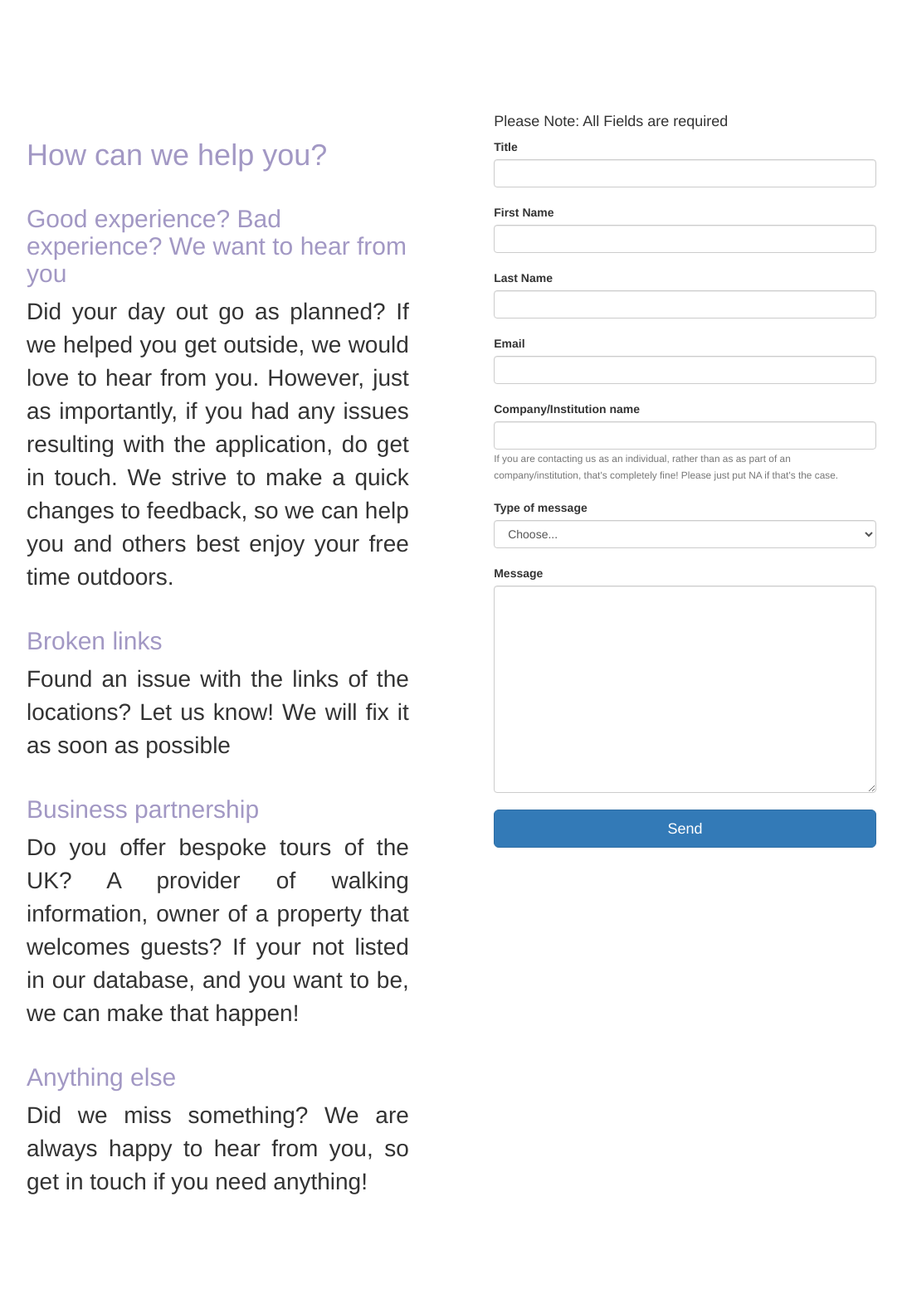
After one commit to sbaker-dev/ToTheGreatOutDoors, a Django app: page /contact in a window 1280 px wide. The commit adds this page. Shown: the part 401-1984 px from the top of the page at 83% size, without its empty margins (96-1183 px from the left). Run offline with Django 3.2, Linux system fonts and the light colour scheme; some libraries are stand-ins or nearby versions.

Commit message:
Basic Contact template

```diff
--- a/Django/ToTheGreatOutDoors/core/templates/core/navbar.html
+++ b/Django/ToTheGreatOutDoors/core/templates/core/navbar.html
@@ -13,7 +13,7 @@
 
     {% endif %}
 
-    <a href="{% url 'home' %}">Contact</a>
+    <a href="{% url 'contact' %}">Contact</a>
 
 
 </div>
--- /dev/null
+++ b/Django/ToTheGreatOutDoors/core/templates/pages/contact.html
@@ -0,0 +1,115 @@
+
+{% extends 'core/main.html' %}
+
+{% block content %}
+
+    {% load static %}
+
+
+<div id="cover">
+  <div class="jumbotronContact jumbotron-fluid">
+    <div class="container">
+      <h1 class="text-center" style="font-size: 60px; margin-top: 200px; font-weight: 600;">Start a Conversation</h1>
+    </div>
+  </div>
+</div>
+
+<div class="content">
+
+  <div style="display: grid; grid-template-columns: 45% 10% 45%; margin: 10%">
+
+    <div>
+      <h1 class="headingTitle">How can we help you?</h1>
+      <h2 class="headingTitle">Good experience? Bad experience? We want to hear from you</h2>
+      <p class="textStandard">
+          Did your day out go as planned? If we helped you get outside, we would love to hear from you. However, just
+          as importantly, if you had any issues resulting with the application, do get in touch. We strive to make a
+          quick changes to feedback, so we can help you and others best enjoy your free time outdoors.
+
+      </p>
+
+      <h2 class="headingTitle">Broken links</h2>
+      <p class="textStandard">
+        Found an issue with the links of the locations? Let us know! We will fix it as soon as possible
+      </p>
+
+      <h2 class="headingTitle">Business partnership</h2>
+      <p class="textStandard">
+        Do you offer bespoke tours of the UK? A provider of walking information, owner of a property that welcomes
+          guests? If your not listed in our database, and you want to be, we can make that happen!
+      </p>
+
+      <h2 class="headingTitle">Anything else</h2>
+      <p class="textStandard">
+        Did we miss something? We are always happy to hear from you, so get in touch if you need anything!
+      </p>
+
+
+    </div>
+
+    <div>
+
+    </div>
+
+    <div>
+      <h4 class="title">Please Note: All Fields are required</h4>
+
+      <form>
+        <label for="EF-Title">Title</label>
+        <input class="form-control" type="text" id="EF-Title">
+        <br>
+
+        <label for="EF-First_Name">First Name</label>
+        <input class="form-control" type="text" id="EF-First_Name">
+        <br>
+
+        <label for="EF-Last Name">Last Name</label>
+        <input class="form-control" type="text" id="EF-Last Name">
+        <br>
+
+        <label for="EF-Email">Email</label>
+        <input class="form-control" type="text" id="EF-Email">
+        <br>
+
+        <label for="EF-WorkName">Company/Institution name</label>
+        <input class="form-control" type="text" id="EF-WorkName">
+        <small class="text-muted">
+          If you are contacting us as an individual, rather than as as part of an company/institution, that's completely
+          fine! Please just put NA if that's the case.</small>
+        <br>
+        <br>
+
+        <label for="EF-Purpose">Type of message</label>
+        <select class="form-control" id="EF-Purpose">
+              <option selected>Choose...</option>
+              <option>Broken or improper Link</option>
+              <option>Faulty Location</option>
+              <option>Missing Location</option>
+              <option>Business Partnership</option>
+              <option>Other</option>
+
+        </select>
+        <br>
+
+        <label for="EF-Message">Message</label>
+        <textarea class="form-control" style="height: 250px" id="EF-Message"></textarea>
+
+      </form>
+
+      <br>
+
+      <button type="button" class="btn btn-primary btn-lg btn-block">Send</button>
+
+
+
+    </div>
+
+
+
+  </div>
+
+
+
+</div>
+
+{% endblock %}
--- a/Django/ToTheGreatOutDoors/core/urls.py
+++ b/Django/ToTheGreatOutDoors/core/urls.py
@@ -9,6 +9,7 @@ urlpatterns = [
     path('county/<str:pk>/<str:place_type>', views.county, name='county'),
     path('place/<str:place_name>/<str:place_location>/', views.place, name='place'),
     path('search/', views.search_location, name="search_location"),
+    path('contact', views.contact, name='contact'),
 
     # User authentication / interaction / account settings
     path('login/', views.login_page, name='login'),
--- a/Django/ToTheGreatOutDoors/core/views.py
+++ b/Django/ToTheGreatOutDoors/core/views.py
@@ -169,3 +169,7 @@ def search_location(request):
         context['searchName'] = request.POST.get('searchName')
 
     return render(request, 'pages/search_location.html', context)
+
+
+def contact(request):
+    return render(request, 'pages/contact.html')
--- a/Django/static/styles/main.css
+++ b/Django/static/styles/main.css
@@ -99,3 +99,20 @@
     margin-top: 50px;
     color: #2D2E44;
 }
+
+
+.jumbotronContact{
+    background-image: url('/static/coverImages/MountainsCover.png');
+    background-size: 75%;
+    background-position: top;
+    background-repeat: no-repeat;
+    background-attachment: fixed;
+    color:white !important;
+    height:50vh;
+}
+
+.headingTitle{
+    color: #A298C4;
+    margin-top: 5vh;
+
+}
```
